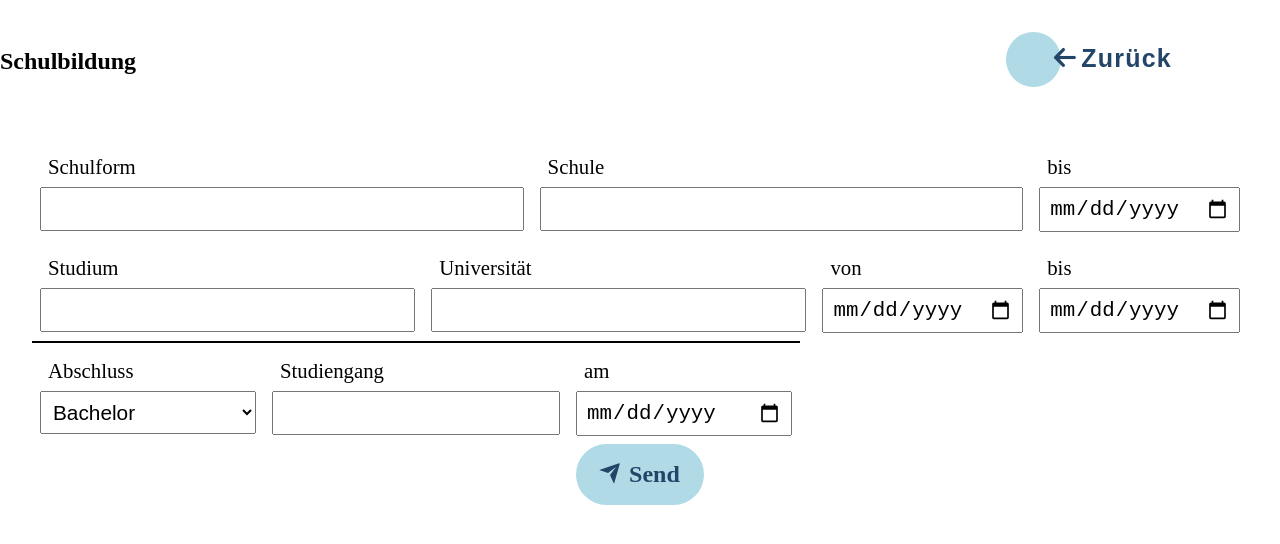
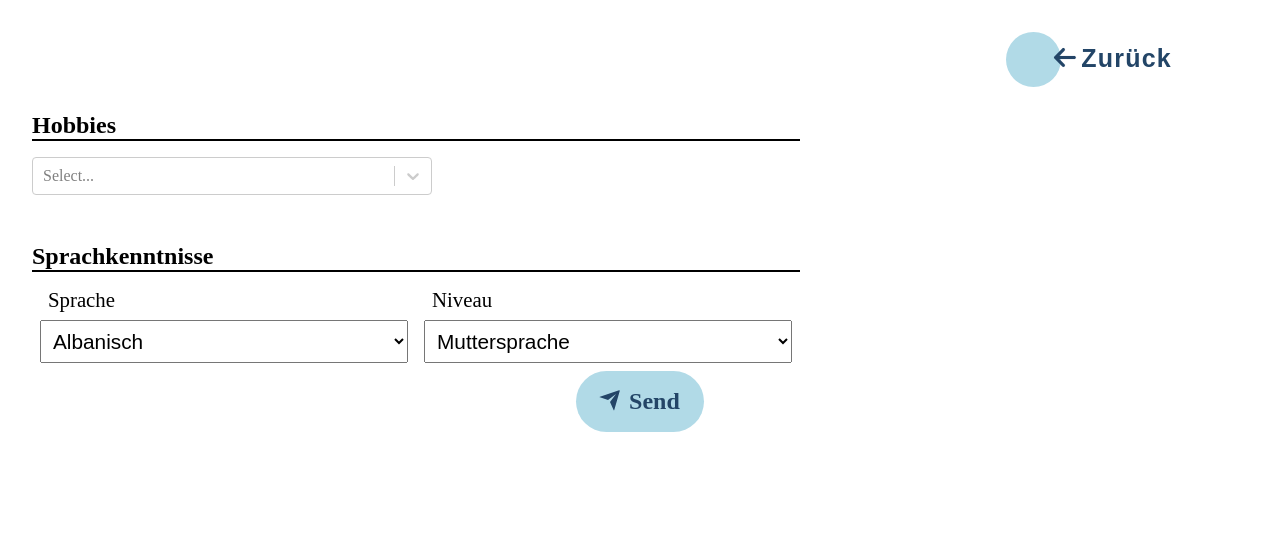
Before and after one commit to Jackeline-Matos/Lebenslauf, a React (Create React App) app in the folder lebenslauf/: page /formular2 in a window 1280 px wide. Shown: the top 544 px of the page. Built offline with nearby package versions, Linux system fonts and the light colour scheme.

Commit message:
bearbeitung

```diff
--- a/lebenslauf/src/App.js
+++ b/lebenslauf/src/App.js
@@ -45,6 +45,9 @@ function App() {
     schuleOption: "",
     studiengang: "",
     endStudiengang: "",
+    sprache: "",
+    niveau: "",
+    item: "",
   });
 
   // useEffect(() => {
--- a/lebenslauf/src/components/FormularZwei.css
+++ b/lebenslauf/src/components/FormularZwei.css
@@ -84,3 +84,10 @@ form {
     transform: translateY(-0.1em);
   }
 }
+
+.hobbies{
+
+    width: 400px;
+    margin-top: 1rem;
+
+  }
--- a/lebenslauf/src/components/FormularZwei.js
+++ b/lebenslauf/src/components/FormularZwei.js
@@ -1,6 +1,6 @@
 import { motion } from "framer-motion";
 import "./FormularZwei.css";
-import { useContext, useEffect } from "react";
+import { useContext, useEffect, useState } from "react";
 import UserContext from "../context/UserContext";
 import { useNavigate } from "react-router-dom";
 import React from "react";
@@ -24,21 +24,34 @@ const FormularZwei = () => {
     }
   }, []);
 
+  const [selectedOptions, setSelectedOptions] = useState([]);
   const haendleSubmit = (event) => {
     event.preventDefault();
+    setUser({ ...user, item: [selectedOptions] });
     user.template === 1
       ? navigate("/templateeins")
       : user.template === 2
       ? navigate("/templatezwei")
       : navigate("/templatedrei");
   };
+
+  const hobbiesOptions = [
+    { value: "lesen", label: "Lesen" },
+    { value: "reisen", label: "Reisen" },
+    { value: "musik", label: "Musik" },
+    { value: "schwimmen", label: "Schwimmen" },
+    { value: "wandern", label: "Wandern" },
+    { value: "joggen", label: "Joggen" },
+    { value: "sport", label: "Sport" },
+    { value: "kochen", label: "Kochen" },
+  ];
+
   return (
     <motion.div
       initial={{ width: 0 }}
       animate={{ width: "100vw" }}
       exit={{ x: "window.innerWidth", transition: { duration: 0.1 } }}
     >
-      <h2>Schulbildung</h2>
       <button
         class="cta zu sch"
         onClick={() => {
@@ -53,128 +66,67 @@ const FormularZwei = () => {
         </span>
       </button>
       <form onSubmit={haendleSubmit}>
-        <div className="zeile">
-          <div className="flex">
-            <label htmlFor="ausbildung">Schulform</label>
-            <input
-              type="text"
-              id="ausbildung"
-              value={user.ausbildung}
-              onChange={(e) => setUser({ ...user, ausbildung: e.target.value })}
-            />
-          </div>
-          <div className="flex">
-            <label htmlFor="schule">Schule</label>
-            <input
-              type="text"
-              id="schule"
-              value={user.schule}
-              onChange={(e) => setUser({ ...user, schule: e.target.value })}
-            />
+        <div className="zeile underline">
+          <h2>Hobbies </h2>
+        </div>
+        <div>
+          <Select
+            className="hobbies"
+            isMulti
+            id="hobbies"
+            options={hobbiesOptions}
+            isSearchable={true}
+            isDisabled={false}
+            isLoading={false}
+            isRtl={false}
+            closeMenuOnSelect={false}
+            onChange={(item) => setSelectedOptions(item)}
+          />
+        </div>
+
+        <h2>Sprachkenntnisse</h2>
+        <div className="zeile formular2">
+          <div className="flex sprache">
+            <label htmlFor="ausbildung">Sprache</label>
+
+            <select
+              id="sprache"
+              value={user.sprache}
+              onChange={(e) => setUser({ ...user, sprache: e.target.value })}
+            >
+              <option value={"Albanisch"}> Albanisch</option>
+              <option value={"Arabisch"}> Arabisch</option>
+              <option value={"Dänisch"}> Dänisch</option>
+              <option value={"Deutsch"}> Deutsch</option>
+              <option value={"Englisch"}> Englisch</option>
+              <option value={"Französisch"}> Französisch</option>
+              <option value={"Griechisch"}> Griechisch</option>
+              <option value={"Italienisch"}> Italienisch</option>
+              <option value={"Japanisch"}> Japanisch</option>
+              <option value={"Niederländisch"}> Niederländisch</option>
+              <option value={"Portugiesisch"}> Portugiesisch</option>
+              <option value={"Russisch"}> Russisch</option>
+              <option value={"Spanisch"}> Spanisch</option>
+              <option value={"Türkisch"}> Türkisch</option>
+            </select>
           </div>
 
-          <div className="flex-eins">
-            <label htmlFor="end-schule">bis</label>
-            <input
-              type="date"
-              id="endSchule"
-              value={user.endSchule}
-              onChange={(e) => setUser({ ...user, endSchule: e.target.value })}
-            />
+          <div className="flex">
+            <label htmlFor="ausbildung">Niveau</label>
+
+            <select
+              id="niveau"
+              value={user.niveau}
+              onChange={(e) => setUser({ ...user, niveau: e.target.value })}
+            >
+              <option value={"Muttersprache"}>Muttersprache</option>
+              <option value={"Grundkenntnisse"}>Grundkenntnisse</option>
+              <option value={"Gut"}>Gut</option>
+              <option value={"Sehr gut"}> Sehr gut </option>
+              <option value={"Fließend"}>Fließend</option>
+            </select>
           </div>
         </div>
-
-        <div className="zeile">
-          <div className="flex">
-            <label htmlFor="ausbildung">Studium</label>
-            <input
-              type="text"
-              id="bachelor"
-              value={user.bachelor}
-              onChange={(e) => setUser({ ...user, bachelor: e.target.value })}
-            />
-          </div>
-          <div className="flex">
-            <label htmlFor="universitaet">Universität</label>
-            <input
-              type="text"
-              id="universitaet"
-              value={user.universitaet}
-              onChange={(e) =>
-                setUser({ ...user, universitaet: e.target.value })
-              }
-            />
-          </div>
-          <div className="flex-eins">
-            <label>von</label>
-            <input
-              type="date"
-              id="startUniversitat"
-              value={user.startUniversitaet}
-              onChange={(e) =>
-                setUser({ ...user, startUniversitaet: e.target.value })
-              }
-            />
-          </div>
-
-          <div className="flex-eins">
-            <label>bis</label>
-            <input
-              type="date"
-              id="endUniversitaet"
-              value={user.endUniversitaet}
-              onChange={(e) =>
-                setUser({ ...user, endUniversitaet: e.target.value })
-              }
-            />
-          </div>
-        </div>
-
-        <div className="zeile formular2">
-          <div className="flex">
-            <label>Abschluss</label>
-            <select
-              id="schuleOption"
-              value={user.schuleOption}
-              onChange={(e) =>
-                setUser({ ...user, schuleOption: e.target.value })
-              }
-            >
-              <option>Bachelor</option>
-              <option>Master</option>
-              <option>Diplom</option>
-            </select>
-          </div>
-          <div className="flex">
-            <label>Studiengang</label>
-            <input
-              type="text"
-              id="studiengang"
-              value={user.studiengang}
-              onChange={(e) =>
-                setUser({ ...user, studiengang: e.target.value })
-              }
-            />
-          </div>
-          <div className="flex">
-            <label>am</label>
-            <input
-              type="date"
-              id="endStudiengang"
-              value={user.endStudiengang}
-              onChange={(e) =>
-                setUser({ ...user, endStudiengang: e.target.value })
-              }
-            />
-          </div>
-        </div>
-        {/*         <div className="flex submit">
-          <button className="cta" type="submit">
-            {" "}
-            <span>Submit </span>
-            <svg viewBox="0 0 13 10" height="10px" width="15px"></svg>
-          </button>
-        </div> */}
 
         <button className="buttonformular2" type="submit">
           <div className="svg-wrapper-1">
```
